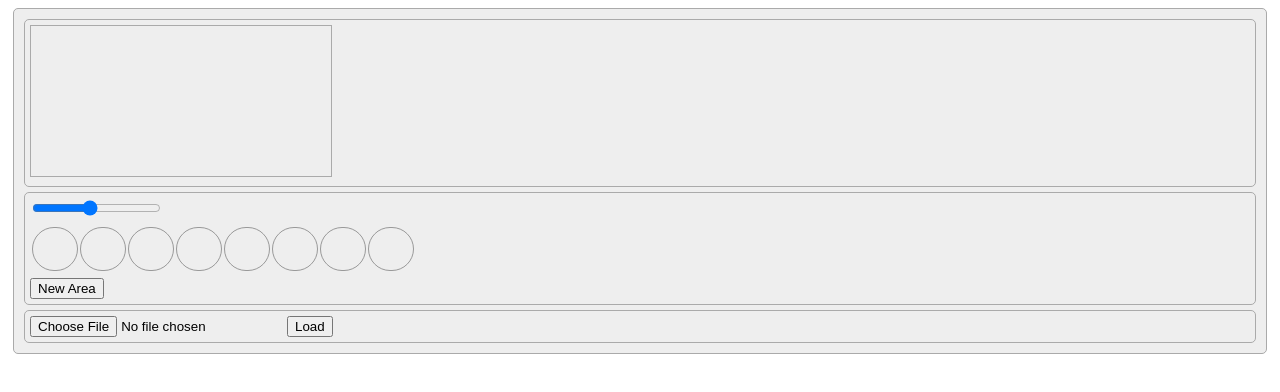
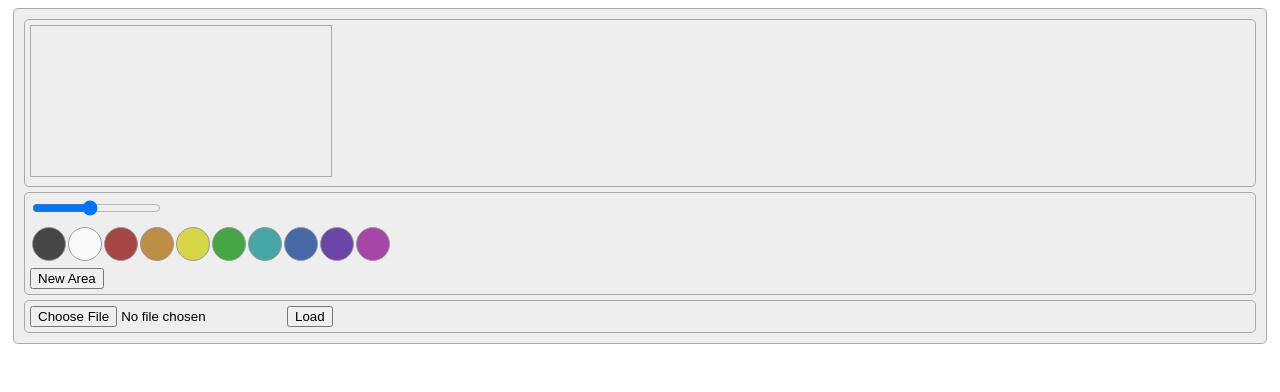
Before and after one commit to MarWachine/js_image_tooltips, a website with bundled scripts: page public/backend.html in a window 1280 px wide. Built offline with nearby package versions, Linux system fonts and the light colour scheme.

Commit message:
v0.1.3 backend, colors etc

```diff
--- a/public/backend.html
+++ b/public/backend.html
@@ -27,6 +27,8 @@
                         <th class="inputColor" id="color6"></th>
                         <th class="inputColor" id="color7"></th>
                         <th class="inputColor" id="color8"></th>
+                        <th class="inputColor" id="color9"></th>
+                        <th class="inputColor" id="color10"></th>
                     </tr>
                 </table>
                 <button class="btnUi" id="btnNewMask">New Area</button>
--- a/public/src/css/backend.css
+++ b/public/src/css/backend.css
@@ -1,17 +1,61 @@
 .tColorPad {
-    width: 386px;
-    height: 48px;
     margin-top: 5px;
     margin-bottom: 5px;
 }
 
 .inputColor {
-    width: 40px;
-    height: 40px;
-    margin: 1px;
-    border: 1px solid #999;
-    border-radius: 30px;
+    width: 30px;
+    height: 30px;
+    margin: 2px;
+    border: 1px solid #777;
+    border-radius: 50px;
+    opacity: 0.7;
 }
+
+.inputColor:hover {
+    cursor: pointer;
+    border: 1px solid #333;
+    opacity: 1;
+}
+    #color1 {
+        background-color: #000;
+    }
+
+    #color2 {
+        background-color: #fff;
+    }
+
+    #color3 {
+        background-color: #800;
+    }
+
+    #color4 {
+        background-color: #a60;
+    }
+
+    #color5 {
+        background-color: #cc0;
+    }
+
+    #color6 {
+        background-color: #080;
+    }
+
+    #color7 {
+        background-color: #088;
+    }
+
+    #color8 {
+        background-color: #038;
+    }
+
+    #color9 {
+        background-color: #308;
+    }
+
+    #color10 {
+        background-color: #808;
+    }
 
 #cImgLoad {
     background-color:#eee;
```
Also changed, not shown: public/src/js/index.js (+0 -40 lines).
